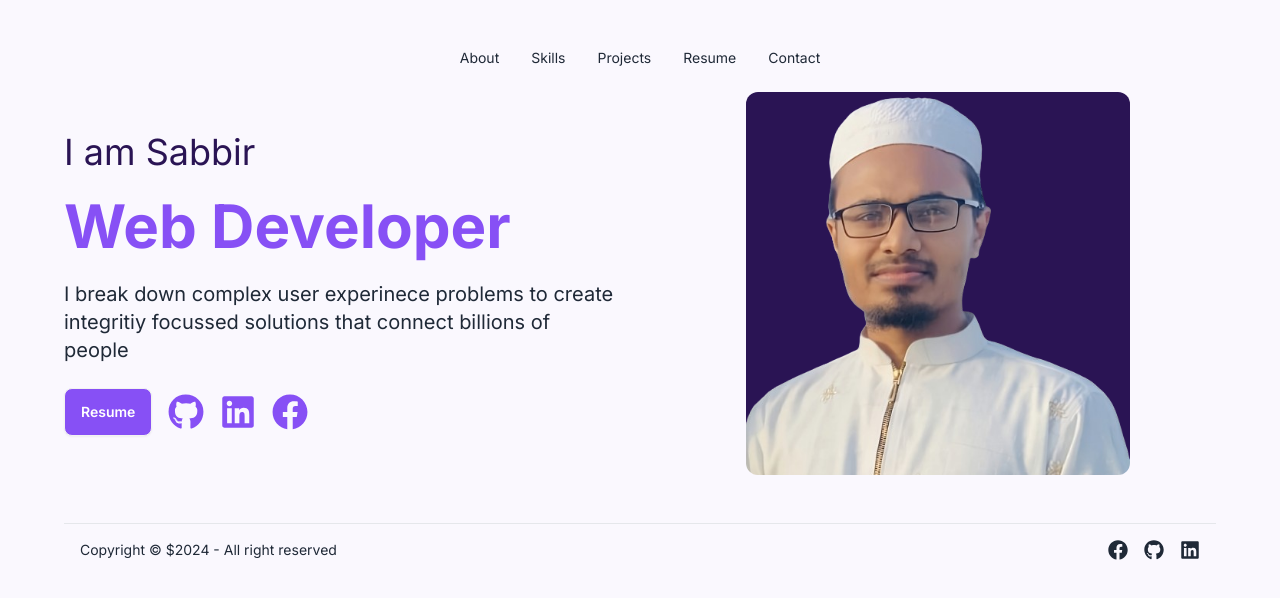
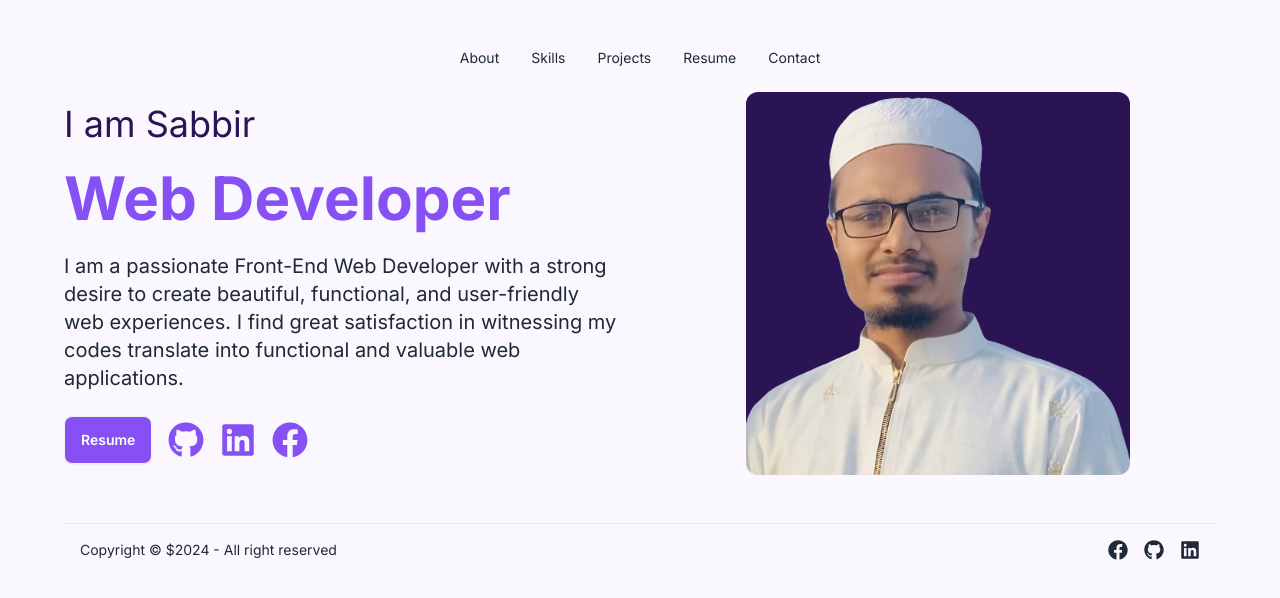
Before and after one commit to tisabbir/md-tarekul-islam-sabbir, a Next.js app: page / in a window 1280 px wide. Shown: the top 598 px of the page. Built offline with nearby package versions, Linux system fonts and the light colour scheme.

Commit message:
update : banner

```diff
--- a/src/components/Banner.jsx
+++ b/src/components/Banner.jsx
@@ -16,8 +16,7 @@ const Banner = () => {
         <h3 className="text-4xl text-[#2A1454]"> I am Sabbir </h3>
         <h1 className="text-6xl text-[#8750F5] font-bold">Web Developer</h1>
         <p className="text-xl">
-          I break down complex user experinece problems to create integritiy
-          focussed solutions that connect billions of people
+        I am a passionate Front-End Web Developer with a strong desire to create beautiful, functional, and user-friendly web experiences. I find great satisfaction in witnessing my codes translate into functional and valuable web applications.
         </p>
         <div className="flex gap-4 items-center">
           <Link
```
